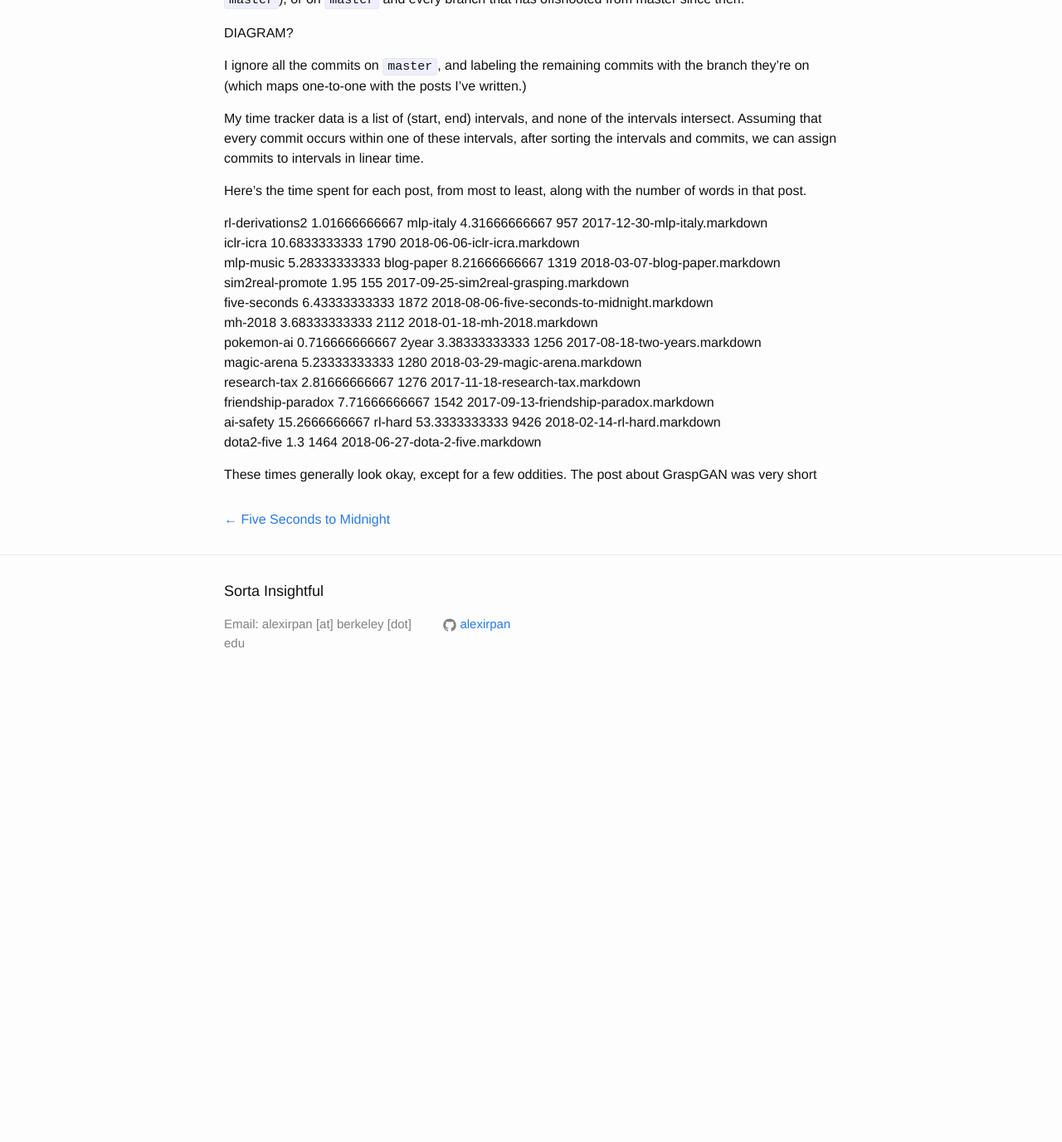
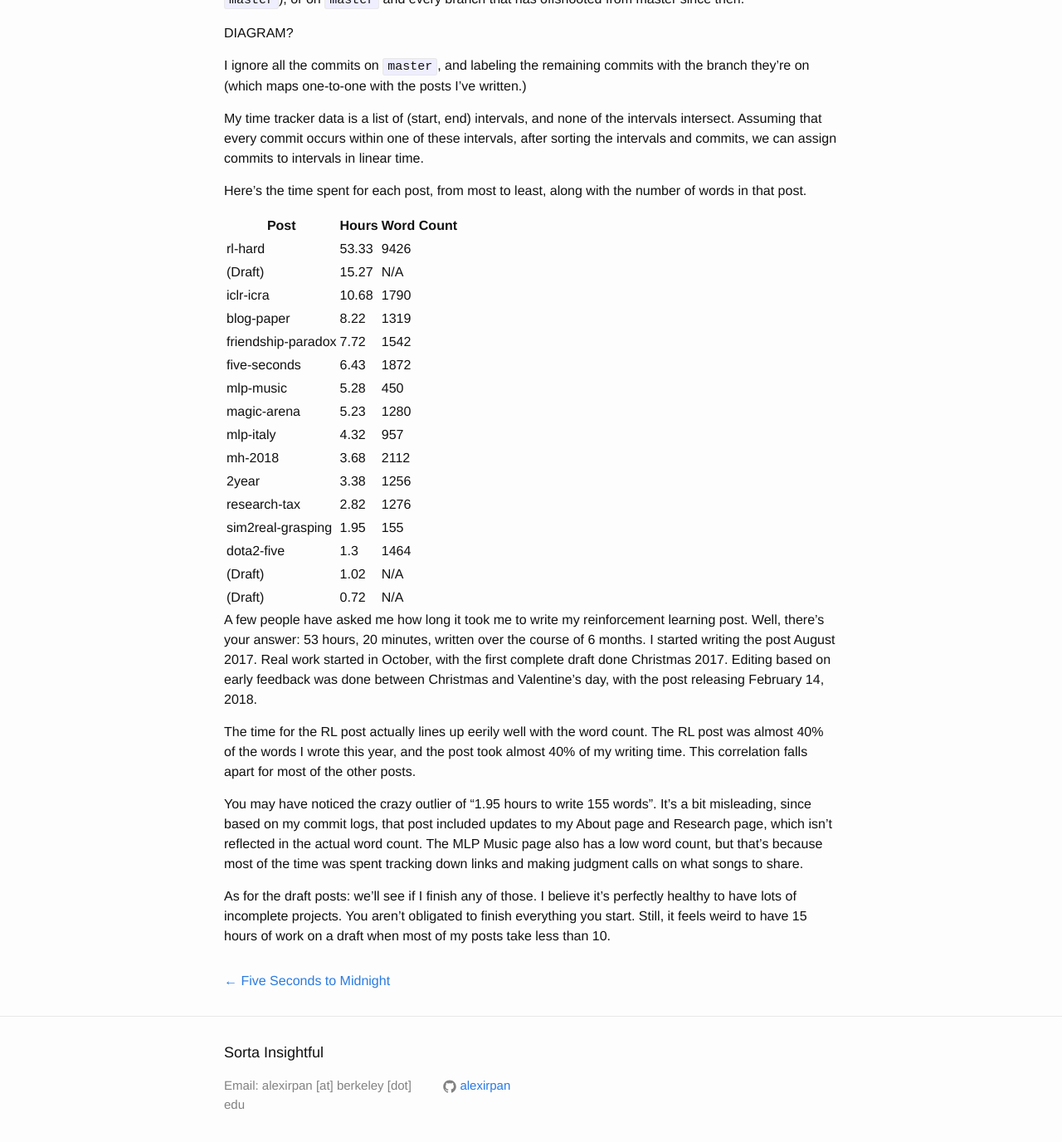
Before and after one commit to alexirpan/alexirpan.github.io, a Jekyll site: the page built from _posts/2018-08-18-three-years.markdown, in a window 1280 px wide and 1400 px high, scrolled down 3277 px. Shown: the top 1376 px of the window at 83% size. Built offline with Jekyll 4.4.1, drawn with Linux system fonts in a browser that asks for light colours; nearby versions of some CDN libraries; before the commit the page ends 4123 px from its top, so only the background shows below that.

Commit message:
Done with first draft

```diff
--- a/_posts/2018-08-18-three-years.markdown
+++ b/_posts/2018-08-18-three-years.markdown
@@ -172,22 +172,44 @@ intervals in linear time.
 Here's the time spent for each post, from most to least, along with the number
 of words in that post.
 
-rl-derivations2 1.01666666667
-mlp-italy 4.31666666667 957 2017-12-30-mlp-italy.markdown
-iclr-icra 10.6833333333 1790 2018-06-06-iclr-icra.markdown
-mlp-music 5.28333333333
-blog-paper 8.21666666667 1319 2018-03-07-blog-paper.markdown
-sim2real-promote 1.95 155 2017-09-25-sim2real-grasping.markdown
-five-seconds 6.43333333333 1872 2018-08-06-five-seconds-to-midnight.markdown
-mh-2018 3.68333333333 2112 2018-01-18-mh-2018.markdown
-pokemon-ai 0.716666666667
-2year 3.38333333333 1256 2017-08-18-two-years.markdown
-magic-arena 5.23333333333 1280 2018-03-29-magic-arena.markdown
-research-tax 2.81666666667 1276 2017-11-18-research-tax.markdown
-friendship-paradox 7.71666666667 1542 2017-09-13-friendship-paradox.markdown
-ai-safety 15.2666666667
-rl-hard 53.3333333333 9426 2018-02-14-rl-hard.markdown
-dota2-five 1.3 1464 2018-06-27-dota-2-five.markdown
+| Post                | Hours | Word Count |
+|---------------------|-------|------------|
+| rl-hard             | 53.33 | 9426       |
+| (Draft)             | 15.27 | N/A        |
+| iclr-icra           | 10.68 | 1790       |
+| blog-paper          | 8.22  | 1319       |
+| friendship-paradox  | 7.72  | 1542       |
+| five-seconds        | 6.43  | 1872       |
+| mlp-music           | 5.28  | 450        |
+| magic-arena         | 5.23  | 1280       |
+| mlp-italy           | 4.32  | 957        |
+| mh-2018             | 3.68  | 2112       |
+| 2year               | 3.38  | 1256       |
+| research-tax        | 2.82  | 1276       |
+| sim2real-grasping   | 1.95  | 155        |
+| dota2-five          | 1.3   | 1464       |
+| (Draft)             | 1.02  | N/A        |
+| (Draft)             | 0.72  | N/A        |
 
-These times generally look okay, except for a few oddities. The post about
-GraspGAN was very short
+A few people have asked me how long it took me to write my reinforcement
+learning post. Well, there's your answer: 53 hours, 20 minutes, written over the
+course of 6 months. I started writing the post August 2017. Real work started
+in October, with the first complete draft done Christmas 2017. Editing based on
+early feedback was done between Christmas and Valentine's day, with the post
+releasing February 14, 2018.
+
+The time for the RL post actually lines up eerily well with the word count.
+The RL post was almost 40% of the words I wrote this year, and the post took
+almost 40% of my writing time. This correlation falls apart for most of the
+other posts.
+
+You may have noticed the crazy outlier of "1.95 hours to write 155 words". It's
+a bit misleading, since based on my commit logs, that post included updates to my
+About page and Research page, which isn't reflected in the actual word count.
+The MLP Music page also has a low word count, but that's because most of the time
+was spent tracking down links and making judgment calls on what songs to share.
+
+As for the draft posts: we'll see if I finish any of those. I believe it's
+perfectly healthy to have lots of incomplete projects. You aren't obligated
+to finish everything you start. Still, it feels weird to have 15 hours of work
+on a draft when most of my posts take less than 10.
```
